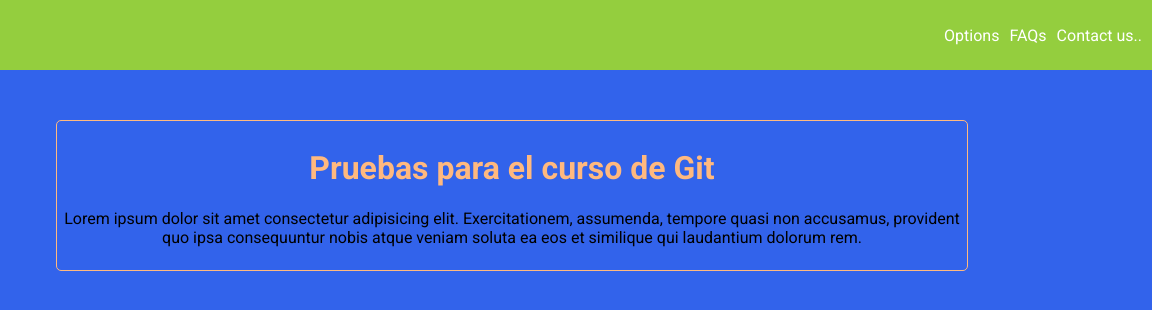
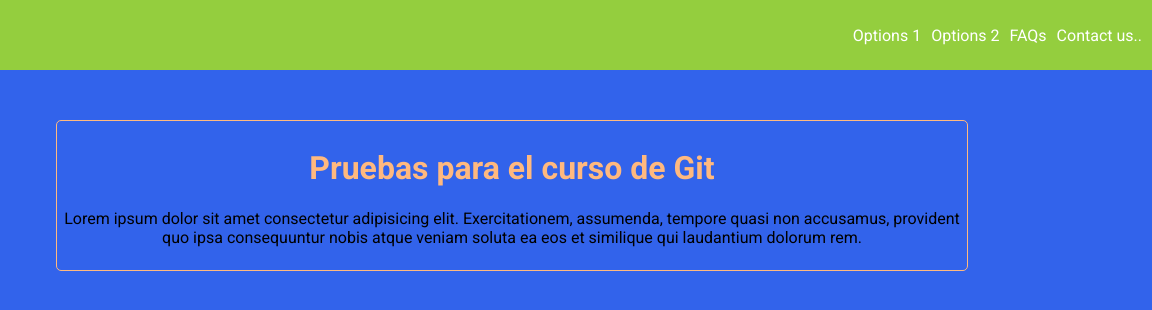
Before and after one commit to lczabala/blog_curso_git, a plain HTML site: page index.html in a window 1280 px wide. Shown: the full height of the page, 128-1280 px from the left. Drawn offline with Linux system fonts and the light colour scheme.

Commit message:
cambio rama cabecera

```diff
--- a/index.html
+++ b/index.html
@@ -1,5 +1,6 @@
 <!DOCTYPE html>
 <html lang="en">
+
 <head>
     <meta charset="UTF-8">
     <meta name="viewport" content="width=device-width, initial-scale=1.0">
@@ -8,6 +9,7 @@
     <link href="https://fonts.googleapis.com/css?family=Roboto:400,700&display=swap" rel="stylesheet">
     <title>Document</title>
 </head>
+
 <body>
     <nav>
         <div class="container-img">
@@ -16,7 +18,10 @@
         <div class="container-options">
             <ul>
                 <li>
-                    <a href="">Options</a>
+                    <a href="">Options 1</a>
+                </li>
+                <li>
+                    <a href="">Options 2</a>
                 </li>
                 <li>
                     <a href="">FAQs</a>
@@ -29,8 +34,11 @@
     </nav>
     <div class="container">
         <h1>Pruebas para el curso de Git</h1>
-        <p>Lorem ipsum dolor sit amet consectetur adipisicing elit. Exercitationem, assumenda, tempore quasi non accusamus, provident quo ipsa consequuntur nobis atque veniam soluta ea eos et similique qui laudantium dolorum rem.</p>
+        <p>Lorem ipsum dolor sit amet consectetur adipisicing elit. Exercitationem, assumenda, tempore quasi non
+            accusamus, provident quo ipsa consequuntur nobis atque veniam soluta ea eos et similique qui laudantium
+            dolorum rem.</p>
     </div>
 
 </body>
+
 </html>
```
